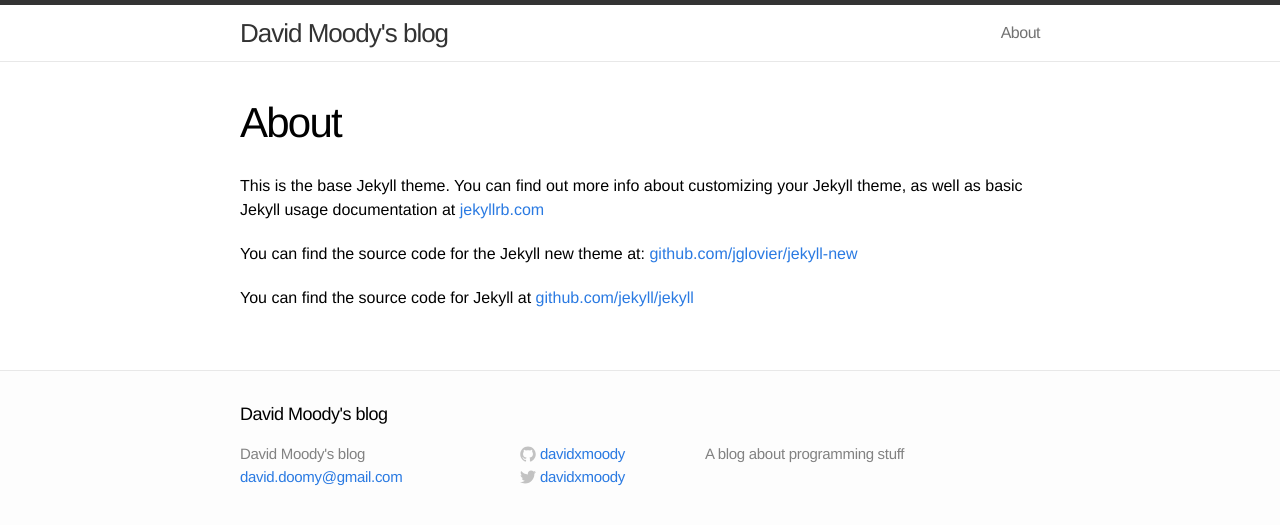
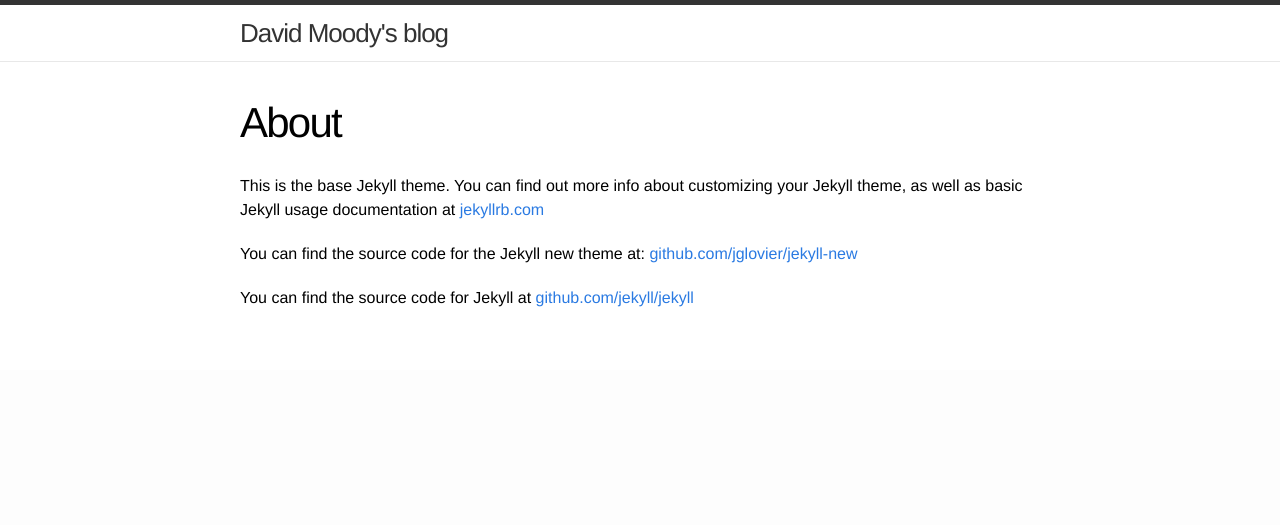
Before and after one commit to davidxmoody/davidxmoody.com, a Jekyll site: the page built from about.md, in a window 1280 px wide. Shown: the top 525 px of the page. Built offline with Jekyll 4.4.1, drawn with Linux system fonts in a browser that asks for light colours.

Commit message:
Aggressively removed excess HTML

```diff
--- a/_config.yml
+++ b/_config.yml
@@ -4,7 +4,7 @@
 description: "A blog about programming stuff"
 baseurl: ""
 url: "http://davidxmoody.com"
-twitter_username: davidxmoody
+#twitter_username: davidxmoody
 github_username:  davidxmoody
 
 # Build settings
--- a/_includes/footer.html
+++ /dev/null
@@ -1,61 +0,0 @@
-<footer class="site-footer">
-
-  <div class="wrap">
-
-    <h2 class="footer-heading">{{ site.title }}</h2>
-
-    <div class="footer-col-1 column">
-      <ul>
-        <li>{{ site.title }}</li>
-        <li><a href="mailto:{{ site.email }}">{{ site.email }}</a></li>
-      </ul>
-    </div>
-
-    <div class="footer-col-2 column">
-      <ul>
-        {% if site.github_username %}<li>
-          <a href="https://github.com/{{ site.github_username }}">
-            <span class="icon github">
-              <svg version="1.1" class="github-icon-svg" xmlns="http://www.w3.org/2000/svg" xmlns:xlink="http://www.w3.org/1999/xlink" x="0px" y="0px"
-                 viewBox="0 0 16 16" enable-background="new 0 0 16 16" xml:space="preserve">
-                <path fill-rule="evenodd" clip-rule="evenodd" fill="#C2C2C2" d="M7.999,0.431c-4.285,0-7.76,3.474-7.76,7.761
-                c0,3.428,2.223,6.337,5.307,7.363c0.388,0.071,0.53-0.168,0.53-0.374c0-0.184-0.007-0.672-0.01-1.32
-                c-2.159,0.469-2.614-1.04-2.614-1.04c-0.353-0.896-0.862-1.135-0.862-1.135c-0.705-0.481,0.053-0.472,0.053-0.472
-                c0.779,0.055,1.189,0.8,1.189,0.8c0.692,1.186,1.816,0.843,2.258,0.645c0.071-0.502,0.271-0.843,0.493-1.037
-                C4.86,11.425,3.049,10.76,3.049,7.786c0-0.847,0.302-1.54,0.799-2.082C3.768,5.507,3.501,4.718,3.924,3.65
-                c0,0,0.652-0.209,2.134,0.796C6.677,4.273,7.34,4.187,8,4.184c0.659,0.003,1.323,0.089,1.943,0.261
-                c1.482-1.004,2.132-0.796,2.132-0.796c0.423,1.068,0.157,1.857,0.077,2.054c0.497,0.542,0.798,1.235,0.798,2.082
-                c0,2.981-1.814,3.637-3.543,3.829c0.279,0.24,0.527,0.713,0.527,1.437c0,1.037-0.01,1.874-0.01,2.129
-                c0,0.208,0.14,0.449,0.534,0.373c3.081-1.028,5.302-3.935,5.302-7.362C15.76,3.906,12.285,0.431,7.999,0.431z"/>
-              </svg>
-            </span>
-            <span class="username">{{ site.github_username }}</span>
-          </a>
-        </li>{% endif %}
-        {% if site.twitter_username %}<li>
-          <a href="https://twitter.com/{{ site.twitter_username }}">
-            <span class="icon twitter">
-              <svg version="1.1" class="twitter-icon-svg" xmlns="http://www.w3.org/2000/svg" xmlns:xlink="http://www.w3.org/1999/xlink" x="0px" y="0px"
-                 viewBox="0 0 16 16" enable-background="new 0 0 16 16" xml:space="preserve">
-                <path fill="#C2C2C2" d="M15.969,3.058c-0.586,0.26-1.217,0.436-1.878,0.515c0.675-0.405,1.194-1.045,1.438-1.809
-                c-0.632,0.375-1.332,0.647-2.076,0.793c-0.596-0.636-1.446-1.033-2.387-1.033c-1.806,0-3.27,1.464-3.27,3.27
-                c0,0.256,0.029,0.506,0.085,0.745C5.163,5.404,2.753,4.102,1.14,2.124C0.859,2.607,0.698,3.168,0.698,3.767
-                c0,1.134,0.577,2.135,1.455,2.722C1.616,6.472,1.112,6.325,0.671,6.08c0,0.014,0,0.027,0,0.041c0,1.584,1.127,2.906,2.623,3.206
-                C3.02,9.402,2.731,9.442,2.433,9.442c-0.211,0-0.416-0.021-0.615-0.059c0.416,1.299,1.624,2.245,3.055,2.271
-                c-1.119,0.877-2.529,1.4-4.061,1.4c-0.264,0-0.524-0.015-0.78-0.046c1.447,0.928,3.166,1.469,5.013,1.469
-                c6.015,0,9.304-4.983,9.304-9.304c0-0.142-0.003-0.283-0.009-0.423C14.976,4.29,15.531,3.714,15.969,3.058z"/>
-              </svg>
-            </span>
-            <span class="username">{{ site.twitter_username }}</span>
-          </a>
-        </li>{% endif %}
-      </ul>
-    </div>
-
-    <div class="footer-col-3 column">
-      <p class="text">{{ site.description }}</p>
-    </div>
-
-  </div>
-
-</footer>
--- a/_includes/head.html
+++ /dev/null
@@ -1,12 +0,0 @@
-<head>
-    <meta charset="utf-8">
-    <meta http-equiv="X-UA-Compatible" content="IE=edge">
-    <title>{% if page.title %}{{ page.title }}{% else %}{{ site.title }}{% endif %}</title>
-    <meta name="viewport" content="width=device-width">
-    <meta name="description" content="{{ site.description }}">
-    <link rel="canonical" href="{{ page.url | replace:'index.html','' | prepend: site.baseurl | prepend: site.url }}">
-
-    <!-- Custom CSS -->
-    <link rel="stylesheet" href="{{ "/css/main.css" }}">
-
-</head>
--- a/_includes/header.html
+++ /dev/null
@@ -1,28 +0,0 @@
-<header class="site-header">
-
-  <div class="wrap">
-
-    <a class="site-title" href="/">{{ site.title }}</a>
-
-    <nav class="site-nav">
-      <a href="#" class="menu-icon">
-        <svg version="1.1" xmlns="http://www.w3.org/2000/svg" xmlns:xlink="http://www.w3.org/1999/xlink" x="0px" y="0px"
-           viewBox="0 0 18 15" enable-background="new 0 0 18 15" xml:space="preserve">
-          <path fill="#505050" d="M18,1.484c0,0.82-0.665,1.484-1.484,1.484H1.484C0.665,2.969,0,2.304,0,1.484l0,0C0,0.665,0.665,0,1.484,0
-            h15.031C17.335,0,18,0.665,18,1.484L18,1.484z"/>
-          <path fill="#505050" d="M18,7.516C18,8.335,17.335,9,16.516,9H1.484C0.665,9,0,8.335,0,7.516l0,0c0-0.82,0.665-1.484,1.484-1.484
-            h15.031C17.335,6.031,18,6.696,18,7.516L18,7.516z"/>
-          <path fill="#505050" d="M18,13.516C18,14.335,17.335,15,16.516,15H1.484C0.665,15,0,14.335,0,13.516l0,0
-            c0-0.82,0.665-1.484,1.484-1.484h15.031C17.335,12.031,18,12.696,18,13.516L18,13.516z"/>
-        </svg>
-      </a>
-      <div class="trigger">
-        {% for page in site.pages %}
-          {% if page.title %}<a class="page-link" href="{{ page.url }}">{{ page.title }}</a>{% endif %}
-        {% endfor %}
-      </div>
-    </nav>
-
-  </div>
-
-</header>
--- a/_layouts/default.html
+++ b/_layouts/default.html
@@ -1,11 +1,21 @@
 <!DOCTYPE html>
 <html>
-
-  {% include head.html %}
-
+<head>
+  <meta charset="utf-8">
+  <meta http-equiv="X-UA-Compatible" content="IE=edge">
+  <title>{% if page.title %}{{ page.title }}{% else %}{{ site.title }}{% endif %}</title>
+  <meta name="viewport" content="width=device-width">
+  <meta name="description" content="{{ site.description }}">
+  <link rel="canonical" href="{{ page.url | replace:'index.html','' | prepend: site.baseurl | prepend: site.url }}">
+  <link rel="stylesheet" href="{{ "/css/main.css" }}">
+</head>
 <body>
 
-    {% include header.html %}
+<header class="site-header">
+  <div class="wrap">
+    <a class="site-title" href="/">{{ site.title }}</a>
+  </div>
+</header>
 
 <div class="page-content">
   <div class="wrap">
@@ -13,7 +23,5 @@
   </div>
 </div>
 
-    {% include footer.html %}
-
 </body>
 </html>
```
Lines whose indentation alone changed are shown as unchanged.
